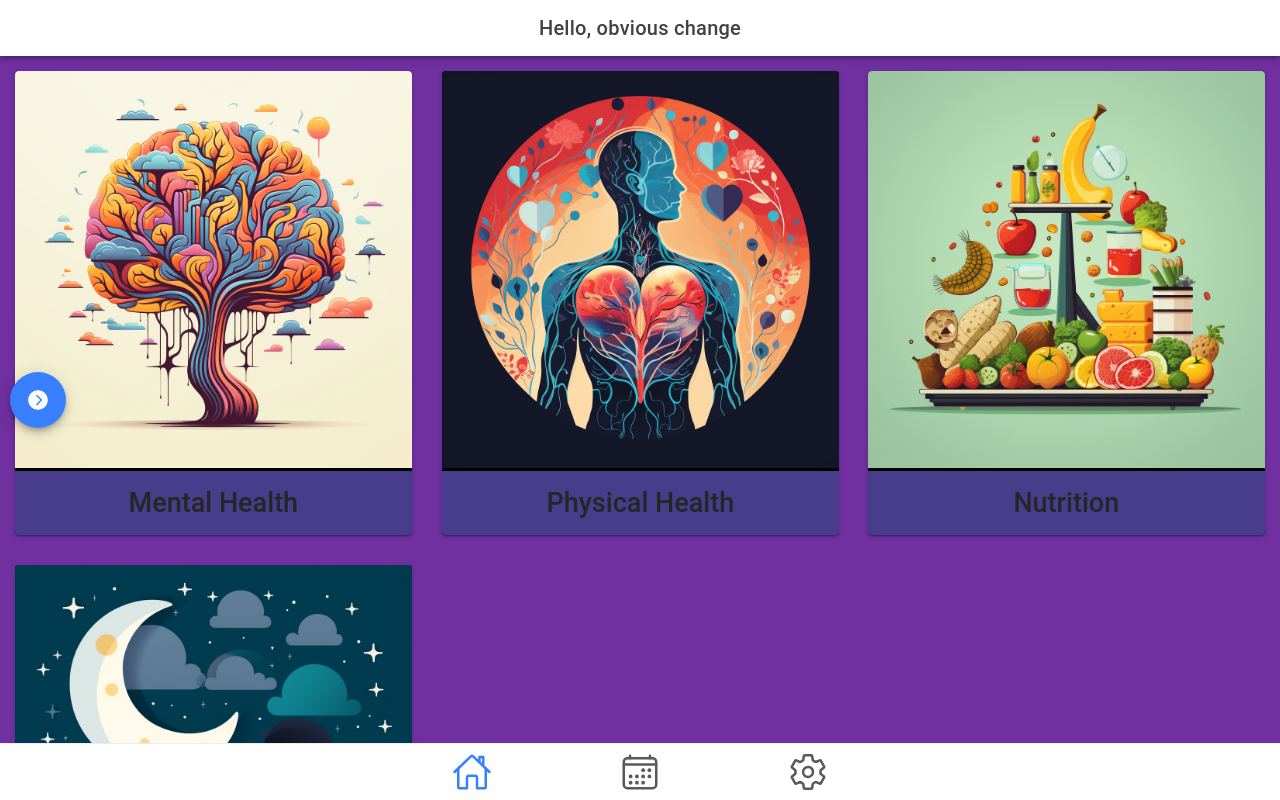
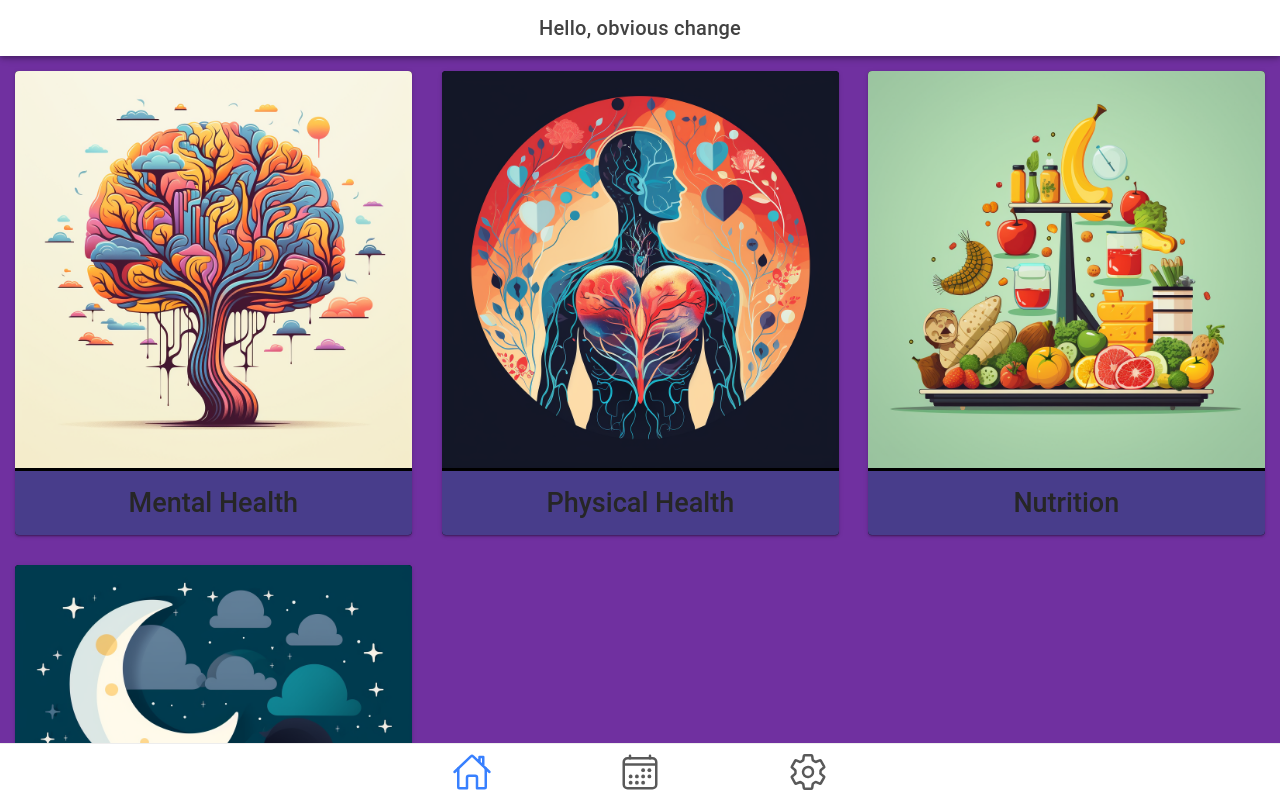
Before and after one commit to Healthy-Habits-project/healthyWatch, a React (Vite) app: page /tab1 in a window 1280 px wide. Built offline with nearby package versions, Linux system fonts and the light colour scheme.

Commit message:
commented out floating button on home screen that did nothing

```diff
--- a/src/pages/Tab1.tsx
+++ b/src/pages/Tab1.tsx
@@ -23,7 +23,7 @@ const Tab1: React.FC = () => {
             <IonTitle size="large">Healthy Habit Tracker</IonTitle>
           </IonToolbar>
         </IonHeader>
-        <IonFab slot="fixed" vertical="center" horizontal="start">
+{/*         <IonFab slot="fixed" vertical="center" horizontal="start">
           <IonFabButton>
             <IonIcon icon={chevronForwardCircle}></IonIcon>
           </IonFabButton>
@@ -38,7 +38,7 @@ const Tab1: React.FC = () => {
               <IonIcon icon={globe}></IonIcon>
             </IonFabButton>
           </IonFabList>
-        </IonFab>
+        </IonFab> */}
 
 
         <IonGrid>
```
